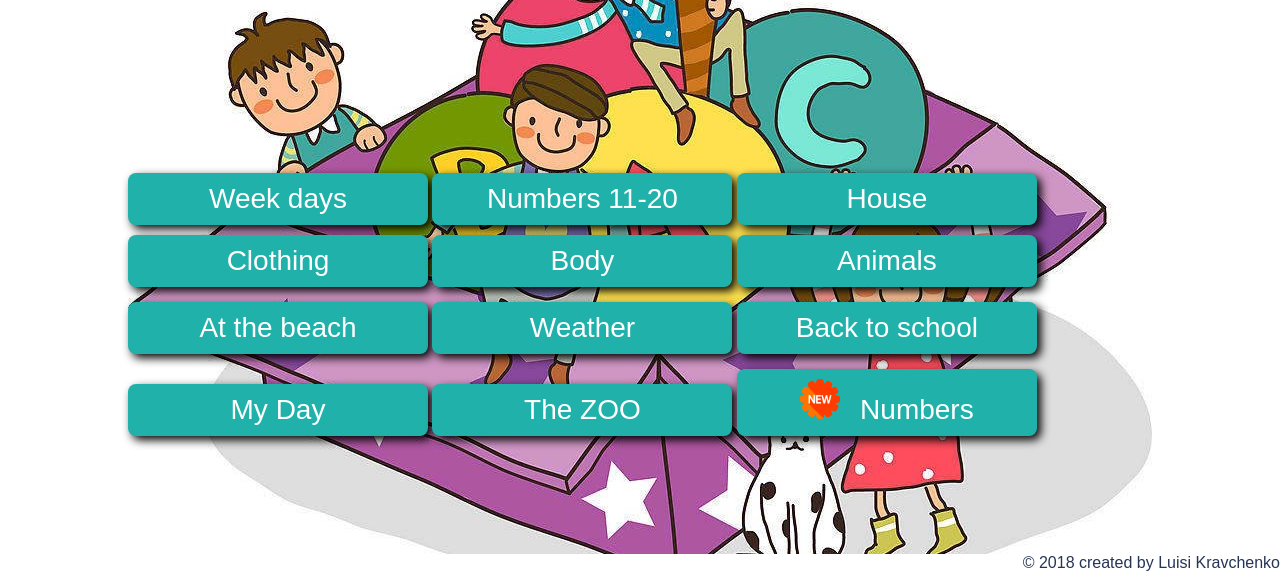
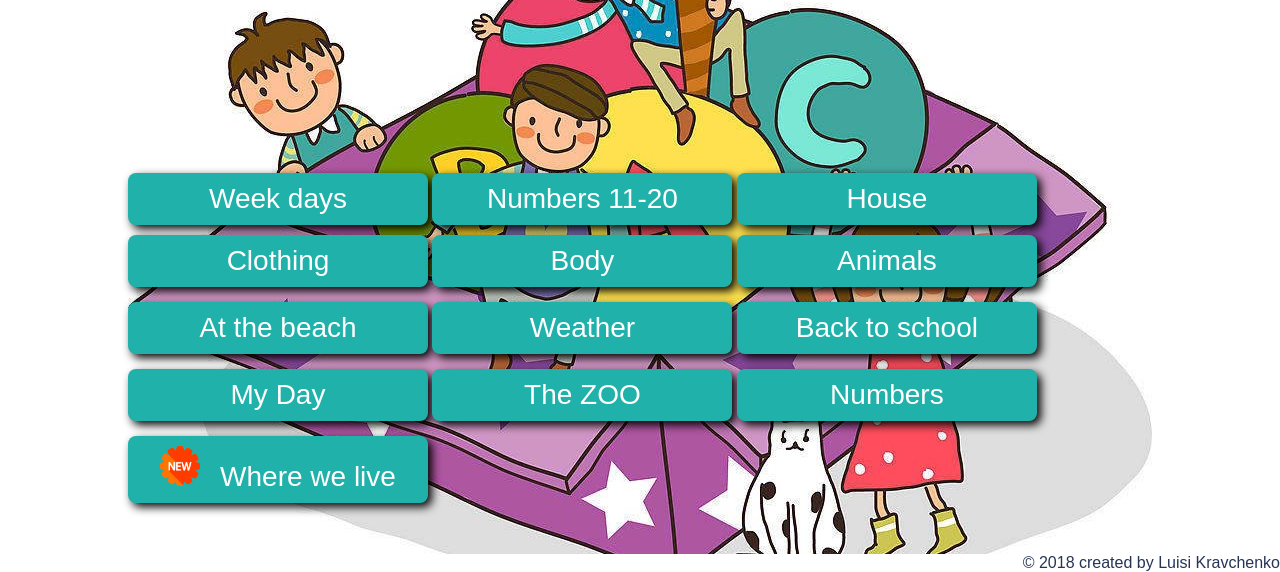
Before and after one commit to luisiya/Kids_English, a plain HTML site: page index.html in a window 1280 px wide. Both pictures are taken after a click on the button "СТАРТ". Shown: the part 246-818 px from the top of the page. Drawn offline with Linux system fonts and the light colour scheme; a web font is replaced by a local one.

Commit message:
where we live

```diff
--- a/css/style.css
+++ b/css/style.css
@@ -20,7 +20,7 @@
        height:800px;
 
  }
- #respond, #respond1, #respond2, #respond3, #respond4, #respond5,#respond6, #respond7,#respond8,#respond9, #respond10,#respond11{
+ #respond, #respond1, #respond2, #respond3, #respond4, #respond5,#respond6, #respond7,#respond8,#respond9, #respond10,#respond11,#respond12{
       visibility: hidden;
 
       display: inline-block;
@@ -36,7 +36,7 @@
       cursor: pointer;
       box-shadow: black 4px 4px 10px ;
 }
- #respond:hover, #respond1:hover, #respond2:hover, #respond3:hover, #respond4:hover, #respond5:hover,#respond6:hover, #respond7:hover, #respond8:hover,#respond9:hover,#respond10:hover,#respond11:hover{
+ #respond:hover, #respond1:hover, #respond2:hover, #respond3:hover, #respond4:hover, #respond5:hover,#respond6:hover, #respond7:hover, #respond8:hover,#respond9:hover,#respond10:hover,#respond11:hover, #respond12:hover{
       font-size:34px;
       /*width: 310px;*/
 }
--- a/index.html
+++ b/index.html
@@ -36,7 +36,10 @@
             <button id="respond8" onclick="init(school)">Back to school</button>
             <button id="respond9" onclick="init(myDay)">My Day</button>
             <button id="respond10" onclick="init(zoo)">The ZOO</button>
-            <button id="respond11" onclick="init(numbers)"><img style="height:40px; width:40px;margin-right:20px;" src="img/new.png" alt="new">Numbers</button>
+
+
+    <button id="respond11" onclick="init(numbers)">Numbers</button>
+    <button id="respond12" onclick="init(where)"><img style="height:40px; width:40px;margin-right:20px;" src="img/new.png" alt="new">Where we live</button>
             <audio id="mainMusic" class="sonidos" src="http://www.dreamenglish.com/Dream%20English%20Traditional%20ABC01.mp3" data-note="main"   ></audio>
             <audio class="sonidos" src="https://s3-us-west-2.amazonaws.com/s.cdpn.io/742140/C.mp3" data-note="do"></audio>
             <audio class="sonidos" src="https://s3-us-west-2.amazonaws.com/s.cdpn.io/742140/D.mp3" data-note="re"></audio>
--- a/js/module-en.js
+++ b/js/module-en.js
@@ -148,6 +148,19 @@ let numbers = {
     '100':'one hundred'
 
 };
+let where = {
+    'парк':'park',
+    'детская площадка':'playground',
+    'госпиталь':'hospital',
+    'автобусная остановка':'bus stop',
+    'кинотеатр':'cinema',
+    'бассейн':'swimming pool',
+    'магазин':'shop',
+    'улица':'street',
+    'кафе':'cafe',
+    'железнодорожняя станция':'train station'
+
+};
 //array for shuffled keys, needs to be global
 let shuffledWords;
 
@@ -208,6 +221,8 @@ function startPlay(){
     respond10.style.margin = "10px 0 5px 0";
     respond11.style.visibility = "visible";
     respond11.style.margin = "10px 0 5px 0";
+    respond12.style.visibility = "visible";
+    respond12.style.margin = "10px 0 5px 0";
 }
 
 //Initial definition
@@ -233,6 +248,7 @@ function play(elem){
     respond9.style.visibility = "hidden";
     respond10.style.visibility = "hidden";
     respond11.style.visibility = "hidden";
+    respond12.style.visibility = "hidden";
     playSound("re");
     question.innerHTML = "Как будет на английском слово"  +  "<br />"+
         "\"" + shuffledWords[elem] + "\"?";
```
